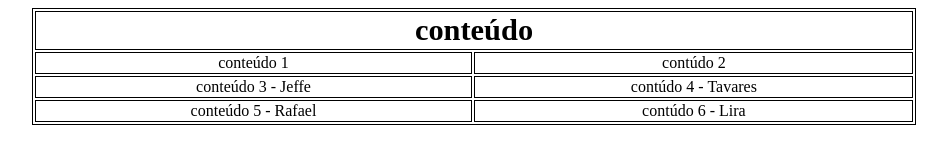
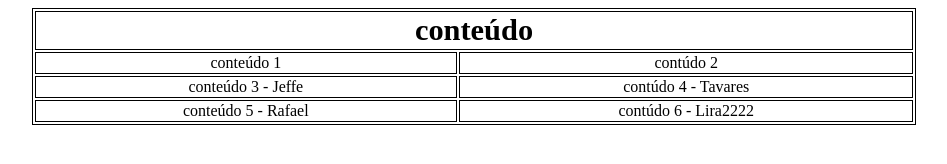
Before and after one commit to JeffeTavares84/Gest_Code, a plain HTML site: page index.html in a window 1280 px wide. Shown: the whole page, without its empty margins (166-1113 px from the left). Drawn offline with Linux system fonts and the light colour scheme.

Commit message:
Update index.html
22222

```diff
--- a/index.html
+++ b/index.html
@@ -36,7 +36,7 @@
                     conteúdo 5 - Rafael
                 </td>
                 <td style="text-align: center; border:1px solid black">
-                    contúdo 6 - Lira
+                    contúdo 6 - Lira2222
                 </td>
             </tr>
         </table>
```
